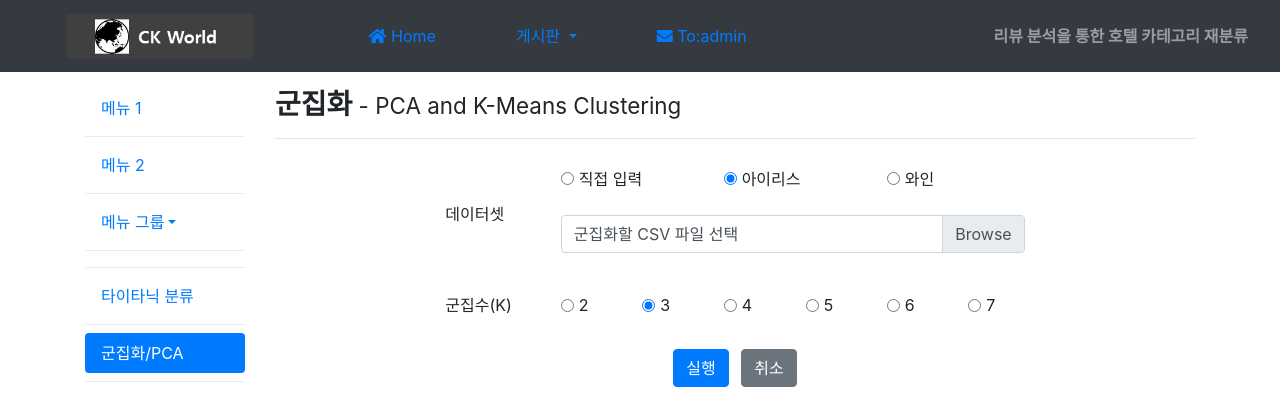
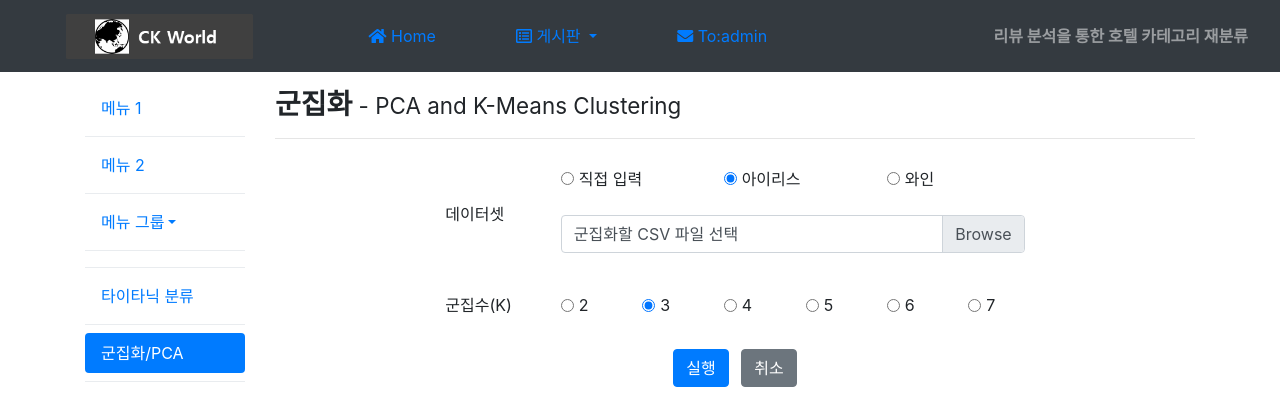
Before and after one commit to ksw0733/Flask_web_project_template, a Flask app: page /cluster in a window 1280 px wide. Shown: the top 398 px of the page. Run offline with Flask 2, Linux system fonts and the light colour scheme; some libraries are stand-ins or nearby versions.

Commit message:
프로젝트 게시판

```diff
--- a/templates/base.html
+++ b/templates/base.html
@@ -35,7 +35,7 @@
             </li>
             <li class="nav-item dropdown mr-5">
                 <a class="nav-link dropdown-toggle {% if menu.pb %}active{% endif %}" href="#" data-toggle="dropdown">
-                    게시판
+                    <i class="far fa-list-alt"></i> 게시판
                 </a>
                 <div class="dropdown-menu">
                     <a class="dropdown-item" href="/pbbs/list/1">프로젝트 게시판</a>
```
